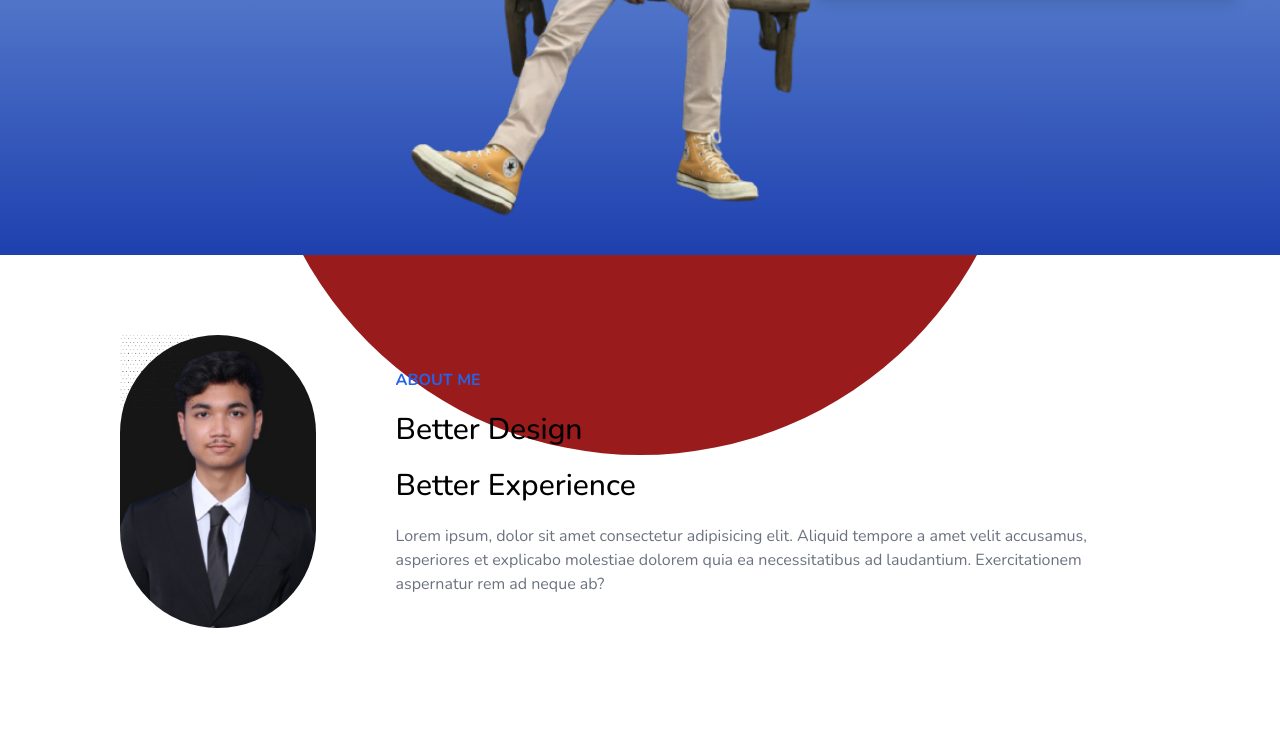
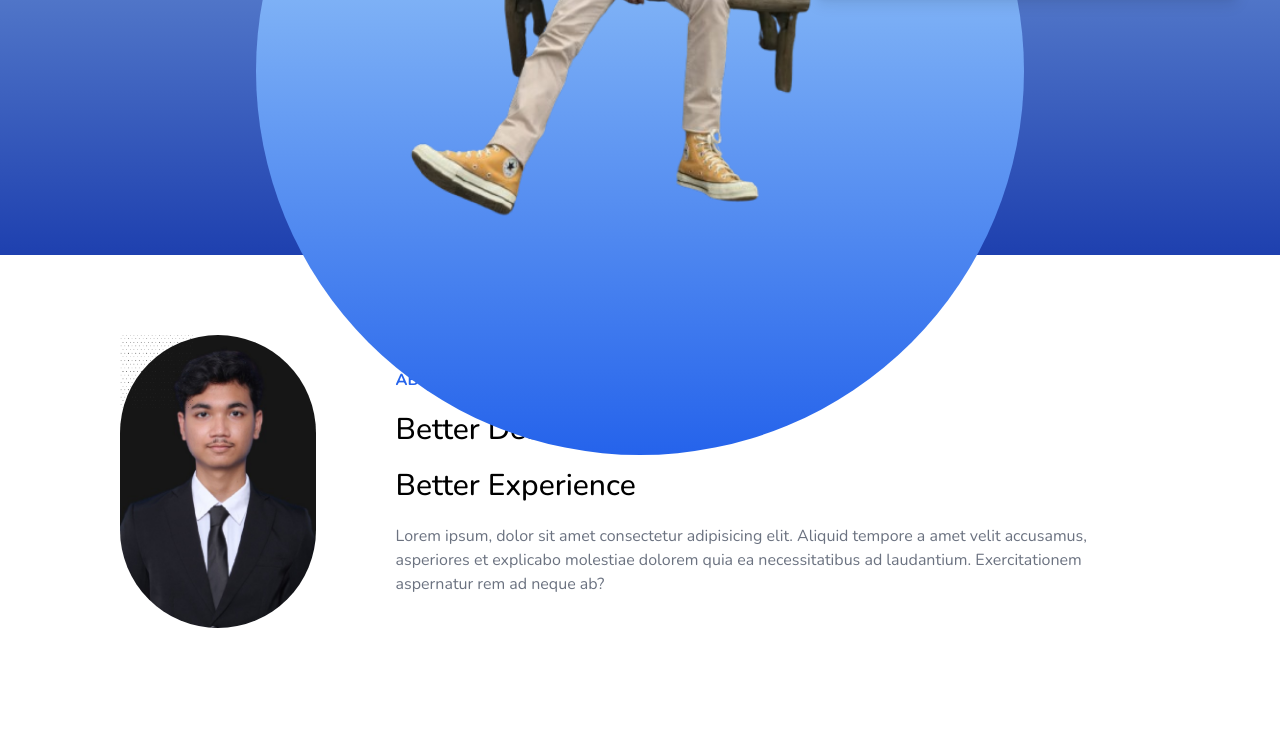
Before and after one commit to fazaram/portofolio_faza, a website: page index.html in a window 1280 px wide. Shown: the part 545-1300 px from the top of the page. Drawn offline with nearby package versions, Linux system fonts and the light colour scheme.

Commit message:
update index porto

```diff
--- a/index.html
+++ b/index.html
@@ -56,16 +56,16 @@
         </div>
       </nav>
       <!-- intro content -->
+      <!-- circle -->
+      <div
+        class="hidden lg:block absolute -bottom-1/4 right-0 left-0 mx-auto w-big h-big bg-gradient-to-t from-blue-600 to-sky-200 rounded-full z-0"
+      ></div>
       <!-- images -->
       <img
         class="absolute bottom-0 right-0 lg:left-0 mx-auto h-5/6 object-cover"
         src="./img/Foto__1_-removebg-preview.png"
         alt=""
       />
-      <!-- circle -->
-      <div
-        class="hidden lg:block absolute -bottom-1/4 right-0 left-0 mx-auto w-big h-big bg-red-800 rounded-full -z-10"
-      ></div>
 
       <!-- animated text -->
       <div
@@ -142,7 +142,7 @@
     </div>
       <!-- about -->
       <div id="about" class="px-10">
-        <div class="container mx-auto p-20 flex flex-col-reverse lg:flex-row items-center gap-20">
+        <div class="container mx-auto p-20 flex flex-col-reverse lg:flex-row items-center gap-20  z-20">
           <!-- left -->
           <div class="relative">
             <img
@@ -159,7 +159,7 @@
           </div>
           <!-- right -->
           <div class="my-auto flex flex-col gap-5">
-            <h1 class="text-blue-600 font-bold">ABOUT ME</h1>
+            <h1 class="text-blue-600 font-bold">ABOUT MEeeee</h1>
             <h1 class="text-3xl font-medium">Better Design</h1>
             <h1 class="text-3xl font-medium">Better Experience</h1>
             <p class="text-gray-500">
```
Also changed, not shown: css/style.css.
